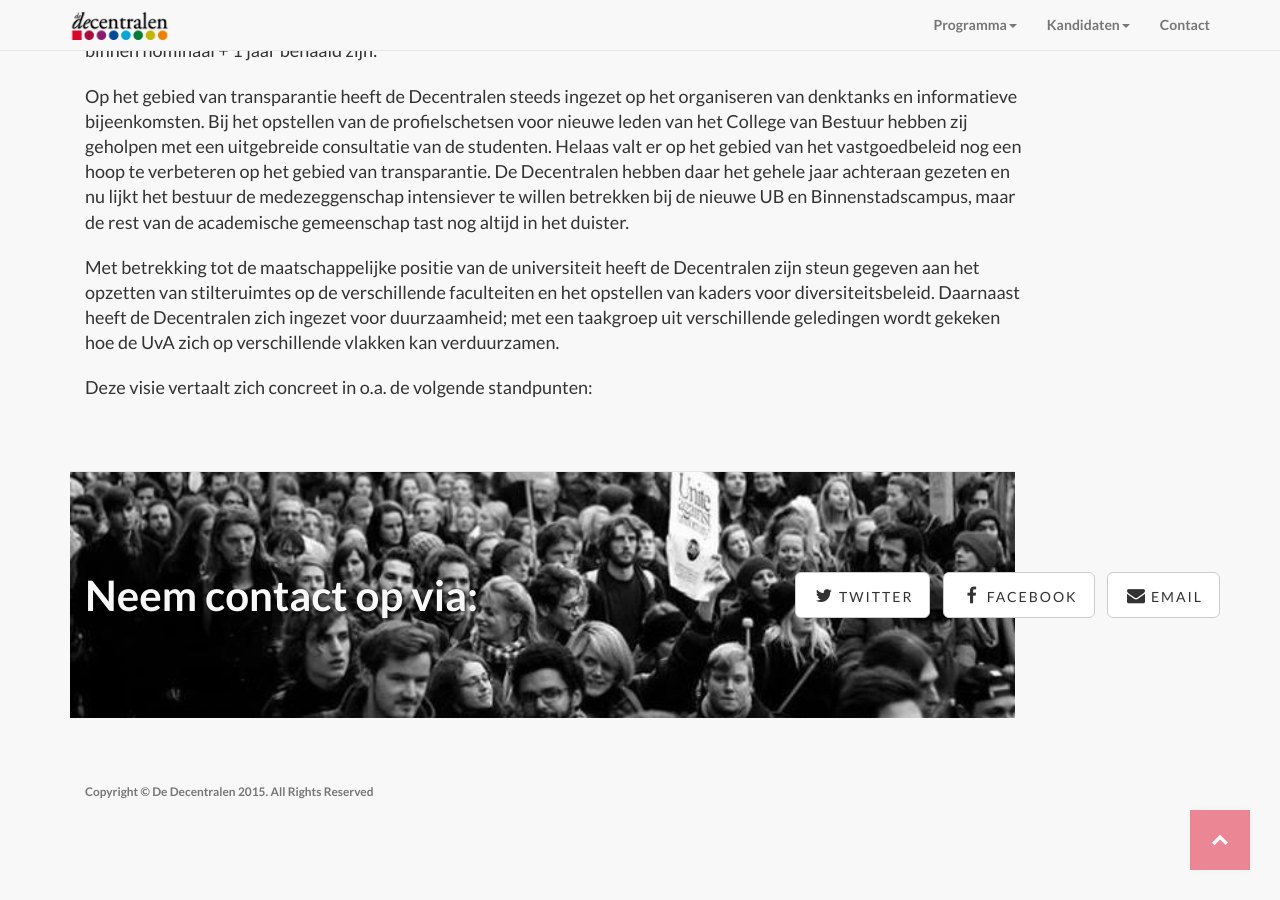
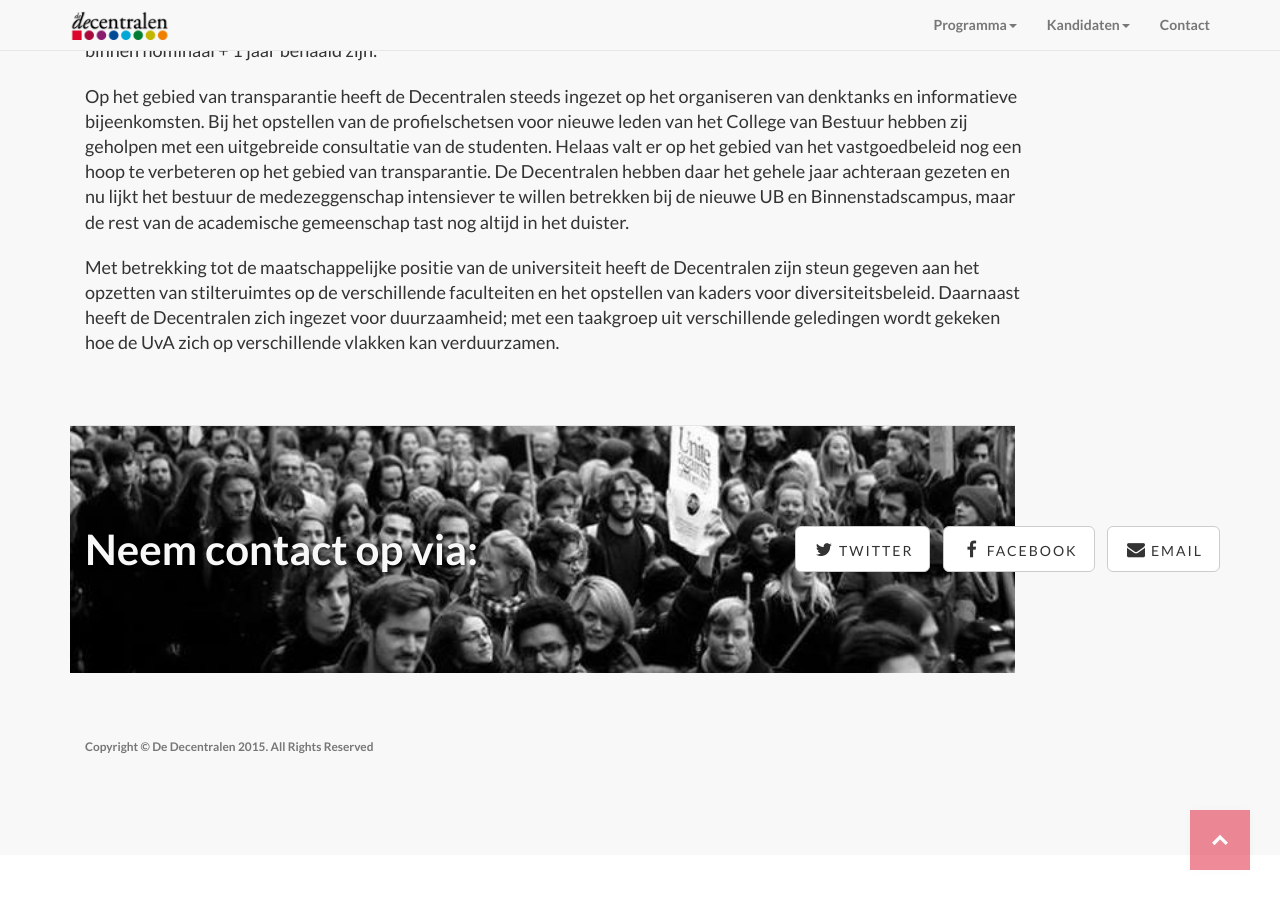
Before and after one commit to DeDecentralen/DeDecentralen.github.io, a Jekyll site: the page built from index.md, in a window 1280 px wide and 900 px high, scrolled down 7631 px. Built offline with Jekyll 4.4.1, drawn with Linux system fonts in a browser that asks for light colours.

Commit message:
Update index.html

```diff
--- a/_layouts/index.html
+++ b/_layouts/index.html
@@ -153,14 +153,13 @@
       <div class="col-lg-10 col-sm-12">
         <div class="clearfix"></div>
         <h2 class="section-heading"> Wat heeft de Decentralen afgelopen collegejaar bereikt? </h2>
-        <p class="lead">De raadsleden vanuit de Decentralen hebben zich afgelopen collegejaar met hart en ziel in de studentenraad gestort. Met drie posities in het dagelijks bestuur - voorzitter, vice-voorzitter en commissievoorzitter organisatie en financiën - konden zij veel invloed uitoefenen maar hadden zij ook veel verantwoordelijkheden naar de rest van de raadsleden. Hierdoor moest de voorzitter wel eens beleid verdedigen wat niet geheel gesteund werd door de Decentralen. Desalniettemin heeft de Decentralen het gevoel dat er wel degelijk iets is bereikt.</p>
+        <p class="lead"><b></b>De raadsleden vanuit de Decentralen hebben zich afgelopen collegejaar met hart en ziel in de studentenraad gestort. Met drie posities in het dagelijks bestuur - voorzitter, vice-voorzitter en commissievoorzitter organisatie en financiën - konden zij veel invloed uitoefenen maar hadden zij ook veel verantwoordelijkheden naar de rest van de raadsleden. Hierdoor moest de voorzitter wel eens beleid verdedigen wat niet geheel gesteund werd door de Decentralen. Desalniettemin heeft de Decentralen het gevoel dat er wel degelijk iets is bereikt.</p>
         <p class="lead">De Decentralen heeft zich dit jaar ingezet om de onvrede over verschillende onderwerpen die tot uiting kwam in de protesten blijvend op de bestuurlijke agenda te zetten en de vruchten van de maagdenhuisbezetting te institutionaliseren. Zo is de Decentralen er het gehele jaar op gebrand geweest dat de onderzoekscommissies naar financiën&huisvesting, democratisering&decentralisering en diversiteit op een goede manier ingesteld werden en met voldoende middelen aan de slag konden gaan. De Decentralen verwacht veel van de uitkomsten van de commissies en heeft ervoor gestreden dat ook de nieuwe collegeleden zich gebonden zullen voelen aan de conclusies en daadwerkelijk aan de slag gaan met de adviezen van de verschillende commissies.</p>
         <p class="lead">Decentralisatie staat op de bestuurlijke agenda. In plaats van ‘top-down’ moet er nu vooral ‘bottom-up’ bestuurd worden. De Decentralen heeft hier natuurlijk niet alleen voor gezorgd, vooral actiegroepen en vakbonden hebben de aanzet gegeven tot een kleine discourverandering. De Decentralen proberen deze verandering te institutionaliseren door steeds bestuurders steeds te wijzen op het feit dat zij medewerkers en studenten moeten betrekken. De Decentralen heeft geprobeerd decentralisatie in de praktijk te brengen door facultaire studentenraden meer te betrekken en bevoegdheden aan hen over te dragen. Daarnaast hebben de Decentralen bijgedragen aan een rapport over de versterking van de facultaire medezeggenschap en krijgen raadsleden op facultair niveau vanaf volgend jaar meer tijd en geld om hun raadswerk te doen. Ook is een begin gemaakt met de versterking van OCs.</p>
         <p class="lead">Op het gebied van democratisering heeft de Decentralen gestreden voor een gekozen rector. Dat is helaas niet door de studentenraad heen gekomen maar de benoemingsprocedure is wel ietwat gedemocratiseerd. Zo nemen nu medezeggenschapsleden deel aan de benoemingsadviescommissies en wordt de profielschets opgesteld met instemming van de medezeggenschap. Daarnaast heeft de Decentralen bijgedragen aan het democratiseren van de benoemingsprocedures van decanen.
 Met betrekking tot het allocatiemodel is er een plan gemaakt voor de grote herziening. De start van deze herziening zal plaatsvinden rond juni en de gehele academische gemeenschap kan input leveren. Als opmaat naar een stabiel allocatiemodel met minder perverse prikkels hebben de Decentralen er mede voor gezorgd dat de diplomafinanciering is aangepast; alle diploma’s worden vanaf dit jaar vergoed, niet alleen de diploma’s die binnen nominaal + 1 jaar behaald zijn.</p>
         <p class="lead">Op het gebied van transparantie heeft de Decentralen steeds ingezet op het organiseren van denktanks en informatieve bijeenkomsten. Bij het opstellen van de profielschetsen voor nieuwe leden van het College van Bestuur hebben zij geholpen met een uitgebreide consultatie van de studenten. Helaas valt er op het gebied van het vastgoedbeleid nog een hoop te verbeteren op het gebied van transparantie. De Decentralen hebben daar het gehele jaar achteraan gezeten en nu lijkt het bestuur de medezeggenschap intensiever te willen betrekken bij de nieuwe UB en Binnenstadscampus, maar de rest van de academische gemeenschap tast nog altijd in het duister.</p>
         <p class="lead">Met betrekking tot de maatschappelijke positie van de universiteit heeft de Decentralen zijn steun gegeven aan het opzetten van stilteruimtes op de verschillende faculteiten en het opstellen van kaders voor diversiteitsbeleid. Daarnaast heeft de Decentralen zich ingezet voor duurzaamheid; met een taakgroep uit verschillende geledingen wordt gekeken hoe de UvA zich op verschillende vlakken kan verduurzamen.</p>
-        <p class="lead">Deze visie vertaalt zich concreet in o.a. de volgende standpunten:</p>
         </ul>
       </div>
     </div>
```
